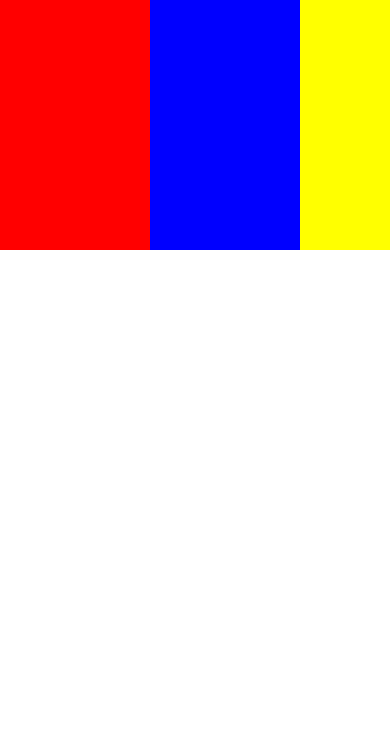
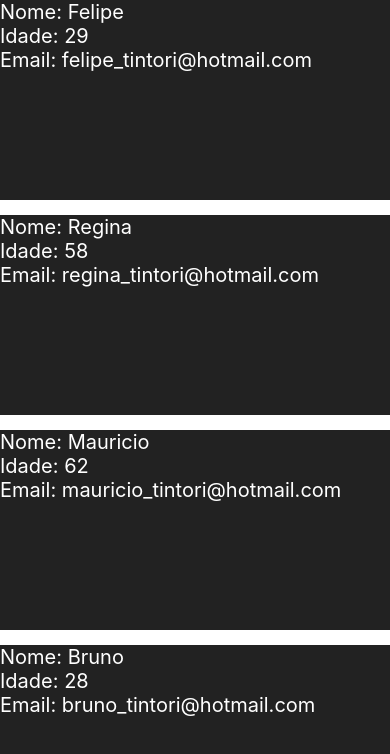
Before and after one commit to felipetintori/curso-react-native, a React Native app in the folder meuAPP/: screen / in a window 390 px wide. Shown: the top 754 px of the page. Built offline with nearby package versions, Linux system fonts and the light colour scheme.

Commit message:
FlatList

```diff
--- a/meuAPP/App.js
+++ b/meuAPP/App.js
@@ -1,17 +1,27 @@
 import React, { Component } from 'react'
-import { View, Text, StyleSheet, ScrollView } from 'react-native'
+import { View, Text, StyleSheet, FlatList } from 'react-native'
 
 class App extends Component {
+  constructor(props){
+    super(props)
+    this.state = {
+      feed:[
+        {id: 1, nome: "Felipe", idade: 29, email: "felipe_tintori@hotmail.com"},
+        {id: 2, nome: "Regina", idade: 58, email: "regina_tintori@hotmail.com"},
+        {id: 3, nome: "Mauricio", idade: 62, email: "mauricio_tintori@hotmail.com"},
+        {id: 4, nome: "Bruno", idade: 28, email: "bruno_tintori@hotmail.com"}
+      ]
+    }
+  }
 
   render() {
     return (
       <View style={styles.container}>
-          <ScrollView showsVerticalScrollIndicator={false} horizontal={true}>
-            <View style={styles.box1}></View>
-            <View style={styles.box2}></View>
-            <View style={styles.box3}></View>
-            <View style={styles.box4}></View>
-          </ScrollView>
+          <FlatList
+            data={this.state.feed}
+            keyExtractor={(item) => item.id}
+            renderItem={({item}) => <Pessoa data={item} /> }
+          />
       </View>
     )
   }
@@ -20,34 +30,28 @@ class App extends Component {
 const styles = StyleSheet.create({
   container: {
     flex: 1,
-
   },
-  box1:{
-    backgroundColor: 'red',
-    height:250,
-    width: 150
+  areaPessoa:{
+    backgroundColor: '#222',
+    height: 200,
+    marginBottom: 15
   },
-  box2:{
-    backgroundColor: 'blue',
-    height:250,
-    width: 150
-  },
-  box3:{
-    backgroundColor: 'yellow',
-    height:250,
-    width: 150
-  },
-  box4:{
-    backgroundColor: 'green',
-    height:250,
-    width: 150
+  textoPessoa:{
+    color: '#FFF',
+    fontSize: 20
   }
-
-
 });
 
+export default App;
 
-
-
-
-export default App;
+class Pessoa extends Component{
+  render(){
+    return(
+      <View style={styles.areaPessoa}>
+        <Text style={styles.textoPessoa}>Nome: {this.props.data.nome}</Text>
+        <Text style={styles.textoPessoa}>Idade: {this.props.data.idade}</Text>
+        <Text style={styles.textoPessoa}>Email: {this.props.data.email}</Text>
+      </View>
+    );
+  }
+}
```
